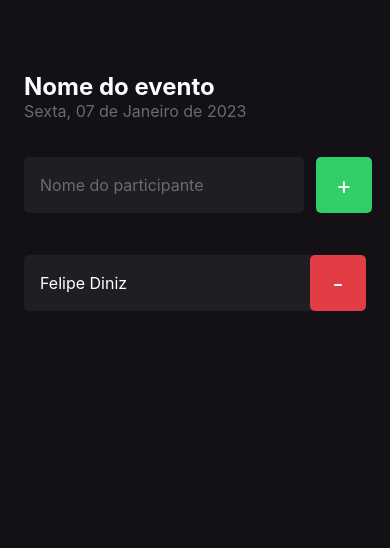
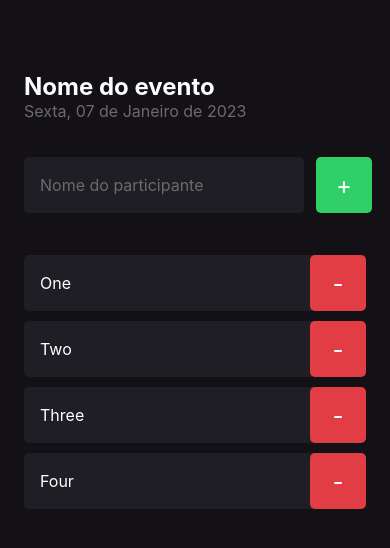
Before and after one commit to dinizfelipe/im-here, a React Native app: screen / in a window 390 px wide. Shown: the top 548 px of the page. Built offline with nearby package versions, Linux system fonts and the light colour scheme.

Commit message:
Utilizando Propriedades no Componente

```diff
--- a/src/components/Participant/index.tsx
+++ b/src/components/Participant/index.tsx
@@ -1,10 +1,14 @@
 import { View, Text, TouchableOpacity } from "react-native";
 import { styles } from "./styles";
 
-export function Participant() {
+type Props = {
+  name: string;
+};
+
+export function Participant({ name }: Props) {
   return (
     <View style={styles.container}>
-      <Text style={styles.name}>Felipe Diniz</Text>
+      <Text style={styles.name}>{name}</Text>
 
       <TouchableOpacity style={styles.button}>
         <Text style={styles.buttonText}>-</Text>
--- a/src/screens/Home/index.tsx
+++ b/src/screens/Home/index.tsx
@@ -26,7 +26,10 @@ export function Home() {
         </TouchableOpacity>
       </View>
 
-      <Participant />
+      <Participant name="One" />
+      <Participant name="Two" />
+      <Participant name="Three" />
+      <Participant name="Four" />
     </View>
   );
 }
```
